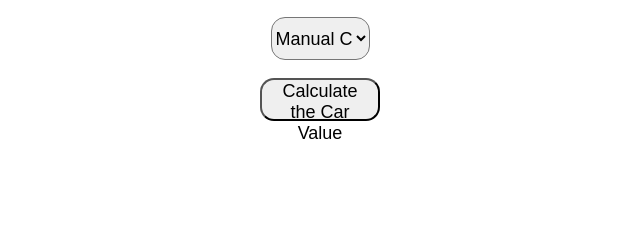
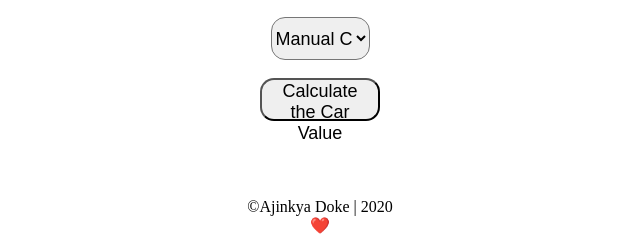
Before and after one commit to ashish-anand-git/car-value-predictor, a Flask app: page / in a window 1280 px wide. Shown: the part 729-980 px from the top of the page, without its empty margins (320-960 px from the left). Before the commit the page ends 868 px from the top, so only its background shows below. Run offline with Flask 2, Linux system fonts and the light colour scheme; parts of the project's set-up code (start-up, migrations or seed data) failed here and were passed over.

Commit message:
Update index.html

```diff
--- a/templates/index.html
+++ b/templates/index.html
@@ -40,7 +40,9 @@
 
         <br><br><h3>{{ prediction_text }}<h3>
     </div>
-
+    <div class='footer'>
+            <p class='footer-description'>©Ajinkya Doke | 2020<br>❤️</p>
+    </div>
 
 
 
```
